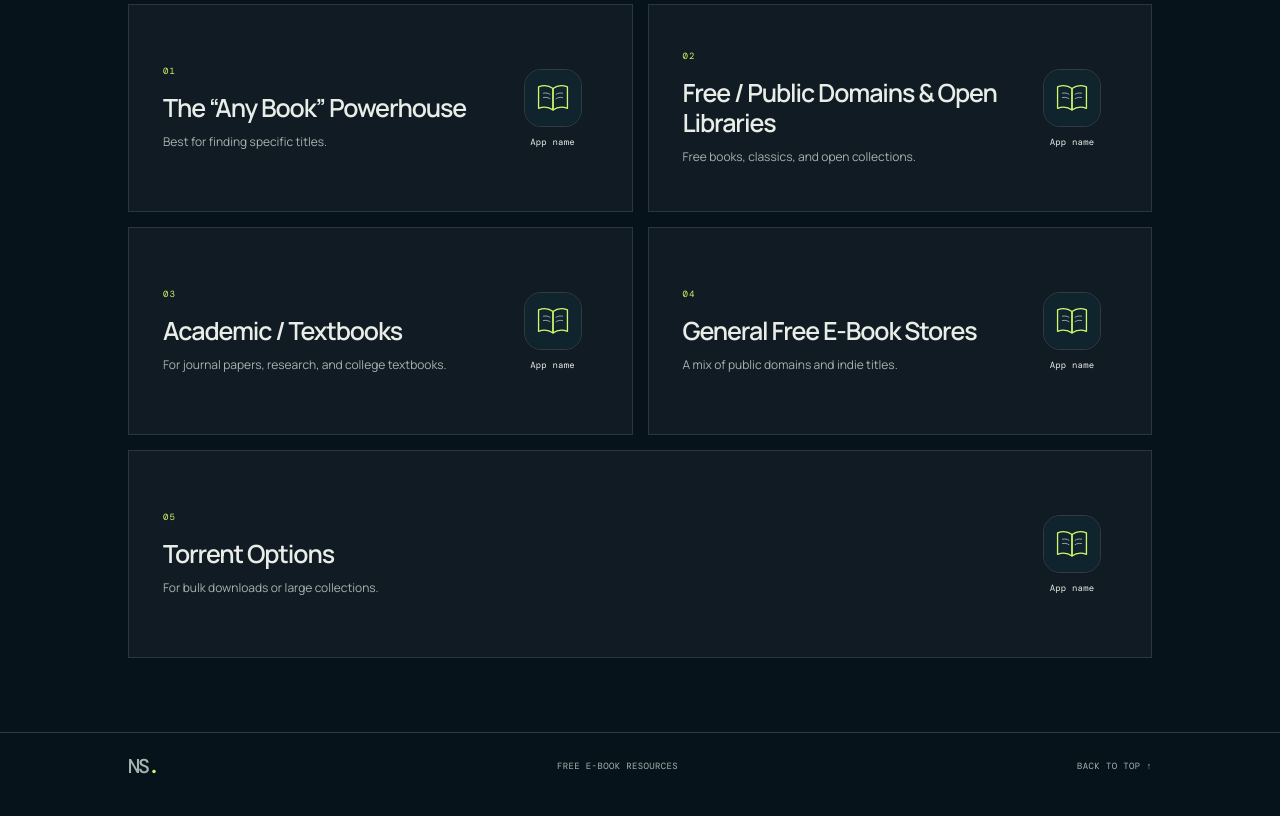
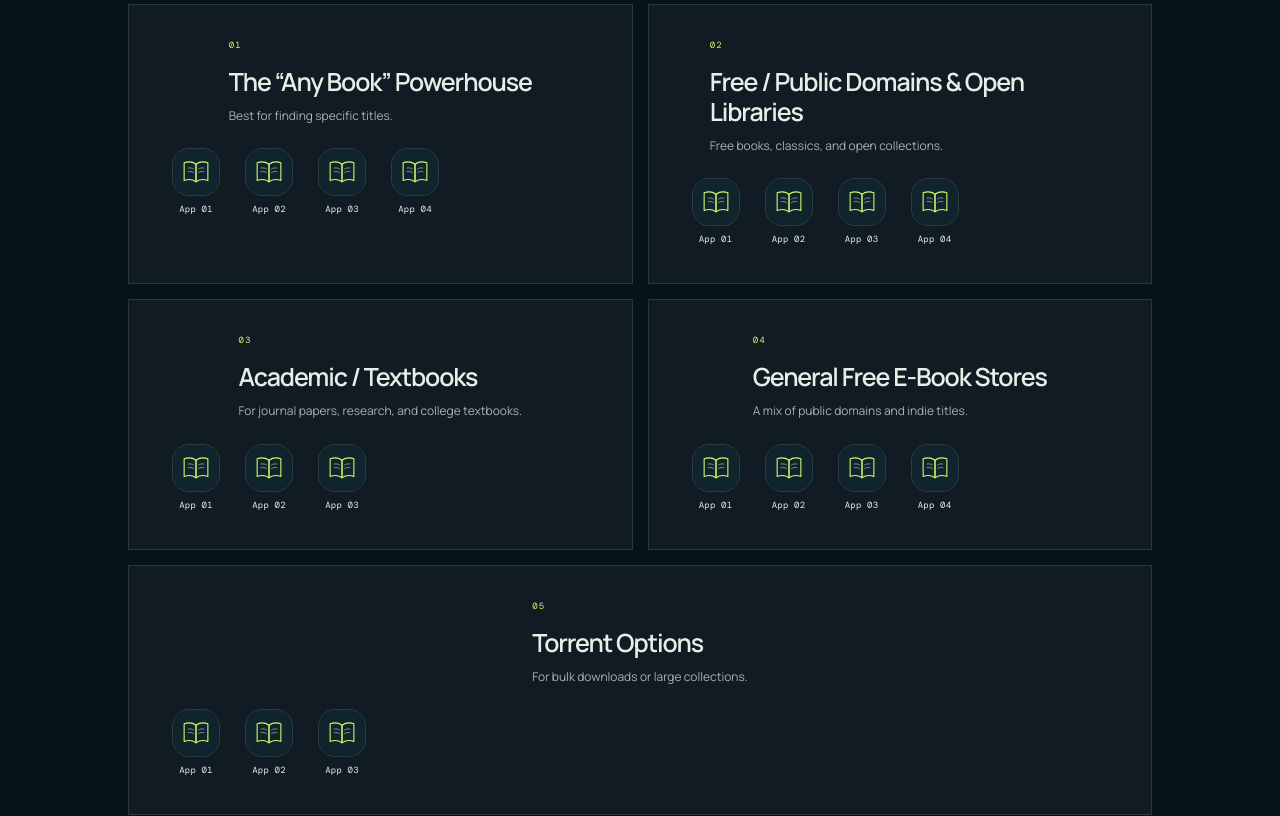
Before and after one commit to niyaazshaikhh/portfolio, a plain HTML site: page read/index.html in a window 1280 px wide. Shown: the part 480-1296 px from the top of the page. Drawn offline with nearby package versions, Linux system fonts and the light colour scheme.

Commit message:
dummy app icons for read route

```diff
--- a/read/index.html
+++ b/read/index.html
@@ -47,9 +47,21 @@
           </div>
           <div class="app-list">
             <!-- Replace the icon, app name, and href when you choose a resource. -->
-            <a class="app-link" href="#" data-placeholder-link aria-label="Placeholder link for app name">
+            <a class="app-link" href="#" data-placeholder-link aria-label="Placeholder link for app 1">
               <img src="../assets/images/read-icons/resource-placeholder.svg" alt="" />
-              <span>App name</span>
+              <span>App 01</span>
+            </a>
+            <a class="app-link" href="#" data-placeholder-link aria-label="Placeholder link for app 2">
+              <img src="../assets/images/read-icons/resource-placeholder.svg" alt="" />
+              <span>App 02</span>
+            </a>
+            <a class="app-link" href="#" data-placeholder-link aria-label="Placeholder link for app 3">
+              <img src="../assets/images/read-icons/resource-placeholder.svg" alt="" />
+              <span>App 03</span>
+            </a>
+            <a class="app-link" href="#" data-placeholder-link aria-label="Placeholder link for app 4">
+              <img src="../assets/images/read-icons/resource-placeholder.svg" alt="" />
+              <span>App 04</span>
             </a>
           </div>
         </article>
@@ -62,9 +74,21 @@
           </div>
           <div class="app-list">
             <!-- Replace the icon, app name, and href when you choose a resource. -->
-            <a class="app-link" href="#" data-placeholder-link aria-label="Placeholder link for app name">
+            <a class="app-link" href="#" data-placeholder-link aria-label="Placeholder link for app 1">
               <img src="../assets/images/read-icons/resource-placeholder.svg" alt="" />
-              <span>App name</span>
+              <span>App 01</span>
+            </a>
+            <a class="app-link" href="#" data-placeholder-link aria-label="Placeholder link for app 2">
+              <img src="../assets/images/read-icons/resource-placeholder.svg" alt="" />
+              <span>App 02</span>
+            </a>
+            <a class="app-link" href="#" data-placeholder-link aria-label="Placeholder link for app 3">
+              <img src="../assets/images/read-icons/resource-placeholder.svg" alt="" />
+              <span>App 03</span>
+            </a>
+            <a class="app-link" href="#" data-placeholder-link aria-label="Placeholder link for app 4">
+              <img src="../assets/images/read-icons/resource-placeholder.svg" alt="" />
+              <span>App 04</span>
             </a>
           </div>
         </article>
@@ -77,9 +101,17 @@
           </div>
           <div class="app-list">
             <!-- Replace the icon, app name, and href when you choose a resource. -->
-            <a class="app-link" href="#" data-placeholder-link aria-label="Placeholder link for app name">
+            <a class="app-link" href="#" data-placeholder-link aria-label="Placeholder link for app 1">
               <img src="../assets/images/read-icons/resource-placeholder.svg" alt="" />
-              <span>App name</span>
+              <span>App 01</span>
+            </a>
+            <a class="app-link" href="#" data-placeholder-link aria-label="Placeholder link for app 2">
+              <img src="../assets/images/read-icons/resource-placeholder.svg" alt="" />
+              <span>App 02</span>
+            </a>
+            <a class="app-link" href="#" data-placeholder-link aria-label="Placeholder link for app 3">
+              <img src="../assets/images/read-icons/resource-placeholder.svg" alt="" />
+              <span>App 03</span>
             </a>
           </div>
         </article>
@@ -92,9 +124,21 @@
           </div>
           <div class="app-list">
             <!-- Replace the icon, app name, and href when you choose a resource. -->
-            <a class="app-link" href="#" data-placeholder-link aria-label="Placeholder link for app name">
+            <a class="app-link" href="#" data-placeholder-link aria-label="Placeholder link for app 1">
               <img src="../assets/images/read-icons/resource-placeholder.svg" alt="" />
-              <span>App name</span>
+              <span>App 01</span>
+            </a>
+            <a class="app-link" href="#" data-placeholder-link aria-label="Placeholder link for app 2">
+              <img src="../assets/images/read-icons/resource-placeholder.svg" alt="" />
+              <span>App 02</span>
+            </a>
+            <a class="app-link" href="#" data-placeholder-link aria-label="Placeholder link for app 3">
+              <img src="../assets/images/read-icons/resource-placeholder.svg" alt="" />
+              <span>App 03</span>
+            </a>
+            <a class="app-link" href="#" data-placeholder-link aria-label="Placeholder link for app 4">
+              <img src="../assets/images/read-icons/resource-placeholder.svg" alt="" />
+              <span>App 04</span>
             </a>
           </div>
         </article>
@@ -107,9 +151,17 @@
           </div>
           <div class="app-list">
             <!-- Replace the icon, app name, and href when you choose a resource. -->
-            <a class="app-link" href="#" data-placeholder-link aria-label="Placeholder link for app name">
+            <a class="app-link" href="#" data-placeholder-link aria-label="Placeholder link for app 1">
               <img src="../assets/images/read-icons/resource-placeholder.svg" alt="" />
-              <span>App name</span>
+              <span>App 01</span>
+            </a>
+            <a class="app-link" href="#" data-placeholder-link aria-label="Placeholder link for app 2">
+              <img src="../assets/images/read-icons/resource-placeholder.svg" alt="" />
+              <span>App 02</span>
+            </a>
+            <a class="app-link" href="#" data-placeholder-link aria-label="Placeholder link for app 3">
+              <img src="../assets/images/read-icons/resource-placeholder.svg" alt="" />
+              <span>App 03</span>
             </a>
           </div>
         </article>
--- a/read/read.css
+++ b/read/read.css
@@ -31,13 +31,13 @@
   padding-bottom: 74px;
 }
 .category-card {
-  align-items: center;
+  align-items: stretch;
   background: rgba(233, 237, 231, .035);
   border: 1px solid rgba(233, 237, 231, .13);
-  display: grid;
-  gap: 20px;
-  grid-template-columns: minmax(0, 1fr) 90px;
-  min-height: 208px;
+  display: flex;
+  flex-direction: column;
+  gap: 19px;
+  min-height: 230px;
   padding: clamp(22px, 3vw, 34px);
   transition: background .22s ease, border-color .22s ease;
 }
@@ -66,17 +66,17 @@
   margin: 9px 0 0;
   max-width: 390px;
 }
-.app-list { align-items: center; display: flex; justify-content: center; }
+.app-list { align-items: flex-start; display: flex; flex-wrap: wrap; gap: 7px; justify-content: flex-start; }
 .app-link {
   align-items: center;
   border-radius: 9px;
   display: flex;
   flex-direction: column;
-  gap: 9px;
-  padding: 6px;
+  gap: 7px;
+  padding: 4px;
   text-align: center;
   transition: background .2s ease, transform .2s ease;
-  width: 88px;
+  width: 66px;
 }
 .app-link:hover, .app-link:focus-visible { background: rgba(213, 246, 107, .08); transform: translateY(-2px); }
 .app-link:focus-visible { outline: 1px solid var(--lime); outline-offset: 2px; }
@@ -85,9 +85,9 @@
   border: 1px solid rgba(233, 237, 231, .15);
   border-radius: 17px;
   display: block;
-  height: 58px;
+  height: 48px;
   object-fit: cover;
-  width: 58px;
+  width: 48px;
 }
 .app-link span { color: var(--paper); font-family: var(--mono); font-size: 9px; letter-spacing: .02em; }
 
@@ -113,19 +113,17 @@
   .reading-intro { padding-bottom: 35px; padding-top: 70px; }
   .reading-intro h1 { font-size: clamp(40px, 10vw, 64px); }
   .category-grid { gap: 11px; grid-template-columns: 1fr; padding-bottom: 48px; }
-  .category-card, .category-card-last { grid-column: auto; min-height: 175px; padding: 22px; }
-  .category-card { grid-template-columns: minmax(0, 1fr) 82px; }
+  .category-card, .category-card-last { grid-column: auto; min-height: 190px; padding: 22px; }
   .category-copy h2 { font-size: 20px; }
-  .app-link { width: 78px; }
-  .app-link img { border-radius: 15px; height: 52px; width: 52px; }
+  .app-list { gap: 6px; }
 }
 
 @media (max-width: 390px) {
   .reading-subtitle { font-size: 13px; }
-  .category-card, .category-card-last { gap: 10px; grid-template-columns: minmax(0, 1fr) 72px; padding: 17px; }
+  .category-card, .category-card-last { gap: 16px; padding: 17px; }
   .category-copy h2 { font-size: 18px; }
   .category-copy > p:last-child { font-size: 11px; }
-  .app-link { width: 70px; }
+  .app-link { width: 62px; }
   .app-link img { height: 48px; width: 48px; }
   .reading-footer { flex-wrap: wrap; gap: 12px; }
   .reading-footer > span { order: 3; width: 100%; }
```
